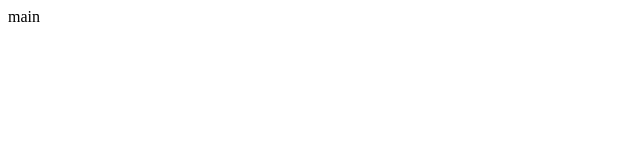
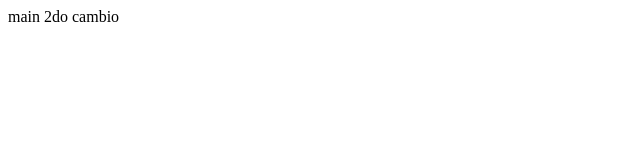
Before and after one commit to mauriciosamaan/mi-primer-repo, a plain HTML site: page index.html in a window 1280 px wide. Shown: the full height of the page, 0-640 px from the left. Drawn offline with Linux system fonts and the light colour scheme.

Commit message:
2do cambio

```diff
--- a/index.html
+++ b/index.html
@@ -7,7 +7,7 @@
 </head>
 <body>
     <main>
-        main
+        main 2do cambio
     </main>
 </body>
 </html>
```
